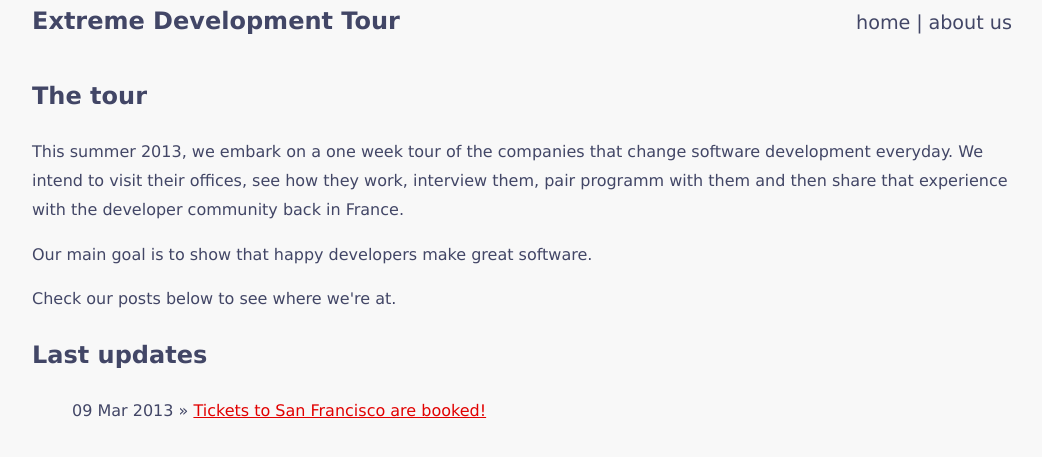
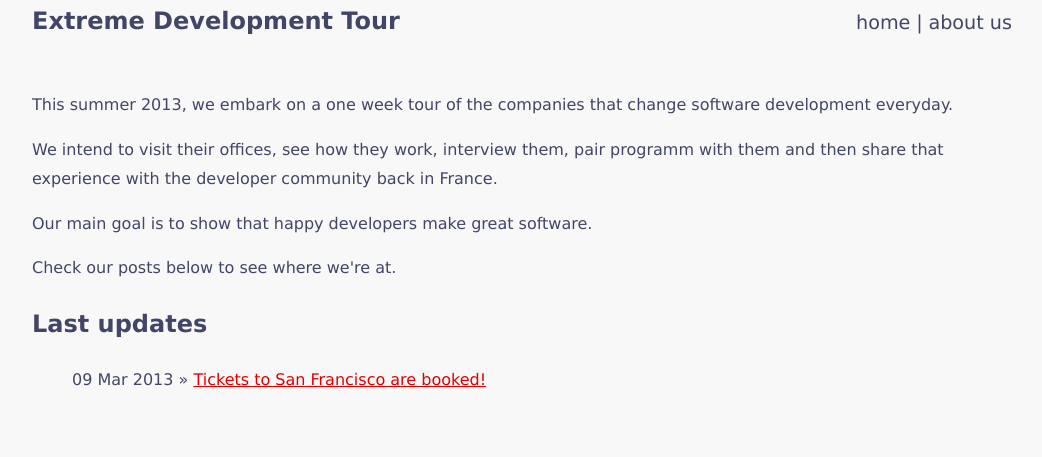
Before and after one commit to simcap/extreme-development-tour, a Jekyll site: the page built from index.html, in a window 1280 px wide. Shown: the top 457 px of the page, without its empty margins (118-1160 px from the left). Built offline with Jekyll 4.4.1, drawn with Linux system fonts in a browser that asks for light colours.

Commit message:
new content

```diff
--- a/_config.yml
+++ b/_config.yml
@@ -0,0 +1 @@
+base_path: http://simcap.github.com/extreme-development-tour/
--- a/css/screen.css
+++ b/css/screen.css
@@ -45,4 +45,5 @@ ul {
 hr {
   background-color: #E10000;
   border: medium;
+  margin-bottom: 1.5em;
 }
--- a/index.html
+++ b/index.html
@@ -4,9 +4,8 @@ title: Extreme Development Tour
 ---
 
 <section>
-  <h2>The tour</h2>
-  <p>This summer 2013, we embark on a one week tour of the companies that change software development everyday. We intend to visit their offices, see how they work, interview them, pair programm with them
-  and then share that experience with the developer community back in France.</p>
+  <p>This summer 2013, we embark on a one week tour of the companies that change software development everyday.</p>
+  <p>We intend to visit their offices, see how they work, interview them, pair programm with them and then share that experience with the developer community back in France.</p>
   <p>Our main goal is to show that happy developers make great software.</p>
   <p>Check our posts below to see where we're at.</p>
 </section>
```
